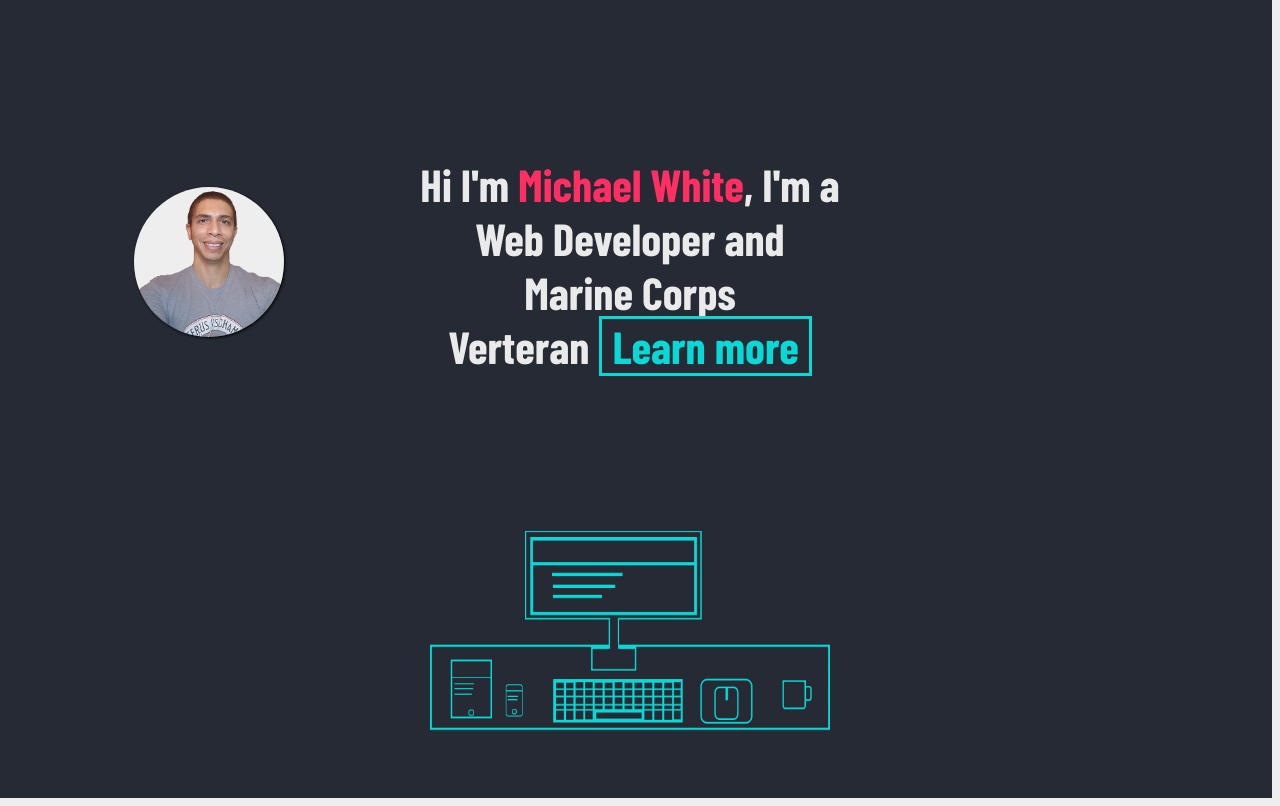
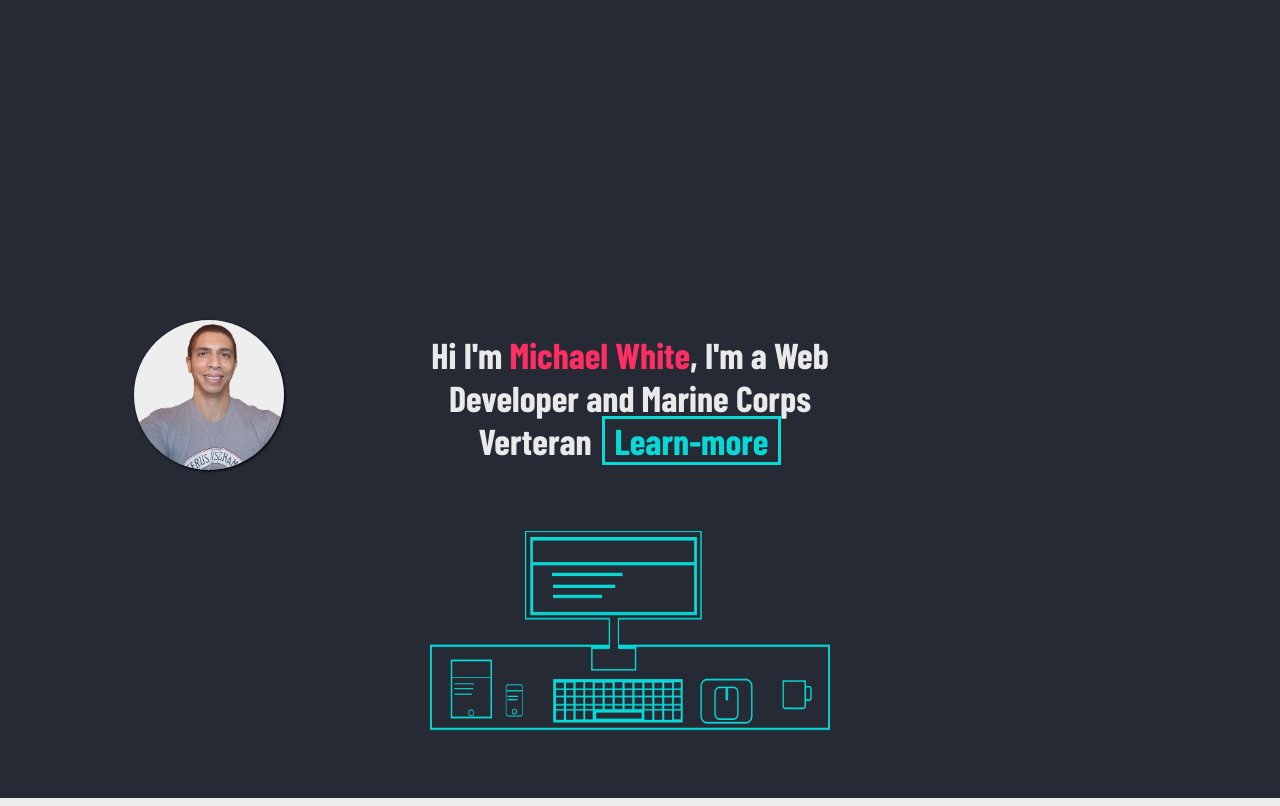
Before and after one commit to mikewhite628/portfolio, a React (Create React App) app: page / in a window 1280 px wide. Built offline with nearby package versions, Linux system fonts and the light colour scheme; the HTML template or start-up script is replaced by a standard one; a web font is replaced by a local one.

Commit message:
almost done

```diff
--- a/public/index.html
+++ b/public/index.html
@@ -2,7 +2,6 @@
 <html lang="en">
   <head>
     <meta charset="utf-8" />
-    <link rel="icon" href="%PUBLIC_URL%/favicon.ico" />
     <meta name="viewport" content="width=device-width, initial-scale=1" />
     <meta name="theme-color" content="#000000" />
     <meta
@@ -24,7 +23,7 @@
       work correctly both with client-side routing and a non-root public URL.
       Learn how to configure a non-root public URL by running `npm run build`.
     -->
-    <title>React App</title>
+    <title>Michael White</title>
   </head>
   <body>
     <noscript>You need to enable JavaScript to run this app.</noscript>
--- a/src/App.css
+++ b/src/App.css
@@ -3,6 +3,7 @@
 body {
   background-color: #eeeeee;
   font-family: "Barlow Condensed";
+  height: 100%;
 }
 
 .container {
@@ -17,7 +18,7 @@ body {
 .nav li {
   margin: 10px;
   padding-right: 10px;
-  border-right: 1px solid #08d9d6;
+  border-right: 2px solid #08d9d6;
   font-size: 20px;
 }
 .nav li a {
@@ -27,7 +28,7 @@ body {
 .landing {
   grid-row: 1/2;
   margin-left: -10px;
-  padding-right: 10px;
+  padding-right: 30px;
   margin-top: -10px;
   height: 100vh;
   width: 100%;
@@ -36,19 +37,22 @@ body {
   display: grid;
   grid-template-columns: 1fr 1fr 1fr;
   grid-template-rows: 1fr 1fr 1fr;
-  justify-content: center;
-  font-size: 30px;
+  justify-items: center;
+  font-size: 24px;
 }
 
 .greeting {
-  grid-column: 2/2;
-  grid-row: 1/3;
+  grid-column: 2/3;
+  grid-row: 2/3;
   align-self: center;
+  width: 100%;
+  min-width: 400px;
 }
 
 .desk {
   grid-column: 2/3;
   grid-row: 3/4;
+  width: 100%;
 }
 
 .desk-pic {
@@ -58,7 +62,7 @@ body {
 
 .me {
   grid-column: 1/2;
-  grid-row: 1/3;
+  grid-row: 2/3;
   align-self: center;
 }
 
@@ -71,6 +75,7 @@ body {
 
 .about {
   grid-row: 2/3;
+  grid-column: 1/2;
   display: grid;
   height: 100vh;
   width: 70%;
@@ -93,6 +98,7 @@ body {
 .about-text {
   grid-row: 2/3;
   width: 100%;
+  margin-bottom: 100px;
 }
 
 .social-icon {
@@ -101,11 +107,17 @@ body {
   margin-right: 20px;
 }
 
+.social-icon:hover {
+  transition: 0.3s;
+  transform: scale(1.1);
+}
+
 .social-container {
   grid-row: 4/5;
   grid-column: 1/2;
   justify-self: center;
   height: 60px;
+  max-width: 450px;
 }
 
 .skills {
@@ -113,6 +125,7 @@ body {
   width: 100%;
   border-bottom-left-radius: 8px;
   border-top-left-radius: 8px;
+  max-width: 450px;
 }
 
 .skill-bar {
@@ -332,8 +345,9 @@ body {
 
 .tool-title {
   color: #eeeeee;
-  grid-column: 5/8;
+  grid-column: 4/8;
   grid-row: 1/2;
+  justify-self: center;
 }
 
 .git-icon {
@@ -426,24 +440,23 @@ body {
   grid-row: 3/4;
   display: grid;
   height: 100%;
-  width: 70%;
+  max-width: 1100px;
   justify-self: center;
-  grid-template-rows: 60px 50px 0.2fr 0.2fr 0.2fr 0.2fr;
-  grid-template-columns: 50% 50%;
-  justify-items: left;
+  grid-template-rows: 60px 50px 1fr 1fr 1fr;
+  grid-template-columns: 1fr 1fr;
   text-shadow: 0.2px 0.2px 1.8px;
 }
 
 .project-title {
   grid-column: 1/3;
   grid-row: 2/3;
-  justify-self: center;
-  margin-top: -5px;
+  margin-top: 10px;
+  margin-bottom: 10px;
 }
 
 .project-image {
-  height: 250px;
-  width: 450px;
+  height: 200px;
+  width: 350px;
   border: 1px solid #252a34;
 }
 
@@ -454,39 +467,41 @@ body {
 .project1 {
   grid-column: 1/2;
   grid-row: 3/4;
+  margin-top: 10px;
   animation: 2s ease-in 1s reverse both running slideIn1;
 }
 
 .project2 {
   grid-column: 1/2;
   grid-row: 4/5;
-  animation: 2s ease-in 1s reverse both running slideIn2;
-  animation-delay: 2s;
+  animation: 3s ease-in 1s reverse both running slideIn2;
 }
 
 .project3 {
   grid-column: 1/2;
   grid-row: 5/6;
-  animation: 2s ease-in 1s reverse both running slideIn3;
-  animation-delay: 3s;
+  animation: 4s ease-in 1s reverse both running slideIn3;
 }
 
 .project1-desc {
   grid-column: 2/3;
   grid-row: 3/4;
   animation: fadeIn1 ease-in 7s;
+  min-width: 150px;
 }
 
 .project2-desc {
   grid-column: 2/3;
   grid-row: 4/5;
   animation: fadeIn2 ease-in 8s;
+  min-width: 150px;
 }
 
 .project3-desc {
   grid-column: 2/3;
   grid-row: 5/6;
   animation: fadeIn3 ease-in 9s;
+  min-width: 150px;
 }
 
 .desc-text {
--- a/src/Components/Landing/Landing.js
+++ b/src/Components/Landing/Landing.js
@@ -23,7 +23,7 @@ const Landing = () => {
                      paddingRight: '10px',
                      color: '#08d9d6'
                     }
-                }>Learn more</Link>
+                }>Learn-more</Link>
             </h2>
 
 
--- a/src/Components/Projects/Projects.js
+++ b/src/Components/Projects/Projects.js
@@ -13,11 +13,13 @@ const Projects = () => {
         }}>
             <Header />
             <h1 className='project-title'> Projects </h1>
-                <div className='project1 project-shadow'><a href='https://mikewhite628.github.io/weather-app/'><img src={weatherPic} className='project-image weather-app'/></a></div>
+                <div className='project1'><a href='https://mikewhite628.github.io/weather-app/'><img src={weatherPic} className='project-image weather-app project-shadow'/></a></div>
                 <div className='project1-desc desc-text'><h2>Weather Checker</h2><p>Used a weather api to create a simple weather app that can be used to display any cities current weather conditions. Made with Pure Javascript</p></div>
-                <div className='project2 project-shadow'><a href='https://mikewhite628.github.io/to-do-list//'><img src={todoPic} className='project-image todo-app'/></a></div>
+
+                <div className='project2'><a href='https://mikewhite628.github.io/to-do-list//'><img src={todoPic} className='project-image todo-app project-shadow'/></a></div>
                 <div className='project2-desc desc-text'><h2>To-Do List</h2><p>A to-do list that uses local storage to save important task. Sub task can be added, marked complete, and removed to monitor progress. Made with pure Javascript</p></div>
-                <div className='project3 project-shadow'><a href='https://mikewhite628.github.io/cv-project//'><img src={cvPic} className='project-image cv-app'/> </a></div>
+
+                <div className='project3'><a href='https://mikewhite628.github.io/cv-project//'><img src={cvPic} className='project-image cv-app project-shadow'/> </a></div>
                 <div className='project3-desc desc-text'><h2>CV</h2><p>Used React to create a resume that the user can that users can update with their own information</p></div>
             </div>
 
--- a/src/style.sass
+++ b/src/style.sass
@@ -10,9 +10,13 @@ body
 
     background-color: $neutral
     font-family: 'Barlow Condensed'
+    height: 100%
+
 
 .container
     display: grid
+
+
 
 .nav
     width: 100%
@@ -21,7 +25,7 @@ body
     li
         margin: 10px
         padding-right: 10px
-        border-right: 1px solid $accent
+        border-right: 2px solid $accent
         font-size: 20px
         a
             text-decoration: none
@@ -29,7 +33,7 @@ body
 .landing
     grid-row: 1/2
     margin-left: -10px
-    padding-right: 10px
+    padding-right: 30px
     margin-top: -10px
     height: 100vh
     width: 100%
@@ -38,17 +42,21 @@ body
     display: grid
     grid-template-columns: 1fr 1fr 1fr
     grid-template-rows: 1fr 1fr 1fr
-    justify-content: center
-    font-size: 30px
+    justify-items: center
+    font-size: 24px
 
 .greeting
-    grid-column: 2/2
-    grid-row: 1/3
+    grid-column: 2/3
+    grid-row: 2/3
     align-self: center
+    width: 100%
+    min-width: 400px
 
 .desk
     grid-column: 2/3
     grid-row:3/4
+    width: 100%
+
 
 
 .desk-pic
@@ -57,7 +65,7 @@ body
 
 .me
     grid-column: 1/2
-    grid-row: 1/3
+    grid-row: 2/3
     align-self: center
 .me-pic
     border-radius: 50%
@@ -67,6 +75,7 @@ body
 
 .about
     grid-row: 2/3
+    grid-column: 1/2
     display: grid
     height: 100vh
     width: 70%
@@ -85,16 +94,22 @@ body
 .about-text
     grid-row: 2/3
     width: 100%
+    margin-bottom: 100px
 
 .social-icon
     height: 60px
     width: 60px
     margin-right: 20px
+
+.social-icon:hover
+    transition: .3s
+    transform: scale(1.1)
 .social-container
     grid-row: 4/5
     grid-column: 1/2
     justify-self: center
     height:  60px
+    max-width: 450px
 
 
 .skills
@@ -102,6 +117,7 @@ body
     width: 100%
     border-bottom-left-radius: 8px
     border-top-left-radius: 8px
+    max-width: 450px
 
 
 .skill-bar
@@ -274,10 +290,9 @@ body
 
 .tool-title
     color: $neutral
-    grid-column: 5/8
+    grid-column: 4/8
     grid-row: 1/2
-
-.tools
+    justify-self: center
 
 .git-icon
     grid-column: 2/3
@@ -346,27 +361,30 @@ body
     border: 5px solid $accent
     border-radius: 25px
 
+
 .projects
     grid-row: 3/4
     display:  grid
     height: 100%
-    width: 70%
+    max-width: 1100px
     justify-self: center
-    grid-template-rows: 60px 50px .2fr .2fr .2fr .2fr
-    grid-template-columns: 50% 50%
-    justify-items: left
+    grid-template-rows: 60px 50px 1fr 1fr 1fr
+    grid-template-columns: 1fr 1fr
     text-shadow: .2px .2px 1.8px
+
 
 .project-title
     grid-column: 1/3
     grid-row: 2/3
-    justify-self: center
-    margin-top: -5px
+    margin-top: 10px
+    margin-bottom: 10px
 
 .project-image
-    height: 250px
-    width: 450px
+    height: 200px
+    width: 350px
     border: 1px solid $main
+
+
 
 .project-shadow
     box-shadow: 5px 5px 20px
@@ -374,37 +392,49 @@ body
 .project1
     grid-column: 1/2
     grid-row: 3/4
+    margin-top: 10px
     animation: 2s ease-in 1s reverse both running slideIn1
+
 
 
 .project2
     grid-column: 1/2
     grid-row: 4/5
-    animation: 2s ease-in 1s reverse both running slideIn2
-    animation-delay: 2s
+    animation: 3s ease-in 1s reverse both running slideIn2
+
+
+
 
 .project3
     grid-column: 1/2
     grid-row: 5/6
-    animation: 2s ease-in 1s reverse both running slideIn3
-    animation-delay: 3s
+    animation: 4s ease-in 1s reverse both running slideIn3
+
+
+
 
 .project1-desc
     grid-column: 2/3
     grid-row: 3/4
     animation: fadeIn1 ease-in 7s
+    min-width: 150px
 
 .project2-desc
     grid-column: 2/3
     grid-row: 4/5
     animation: fadeIn2 ease-in 8s
+    min-width: 150px
+
 .project3-desc
     grid-column: 2/3
     grid-row: 5/6
     animation: fadeIn3 ease-in 9s
+    min-width: 150px
+
 
 .desc-text
     margin-left: 20px
+
 
 @keyframes slideIn1
     100%
```
Also changed, not shown: 2 other files (tests, documents, lock files or other folders).
